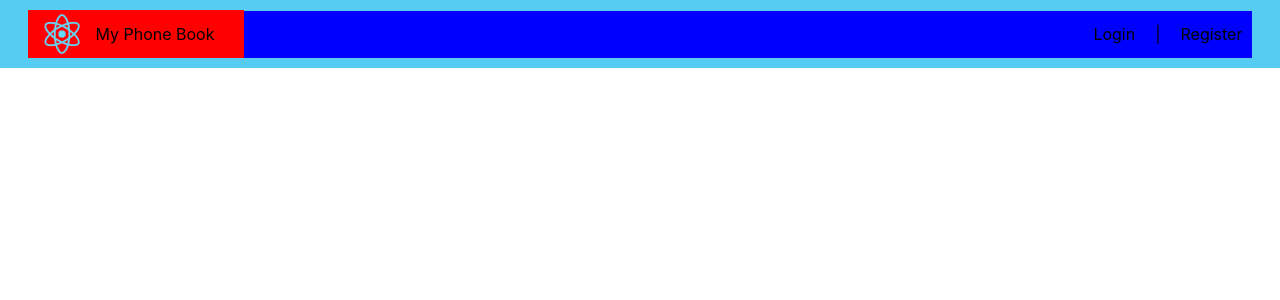
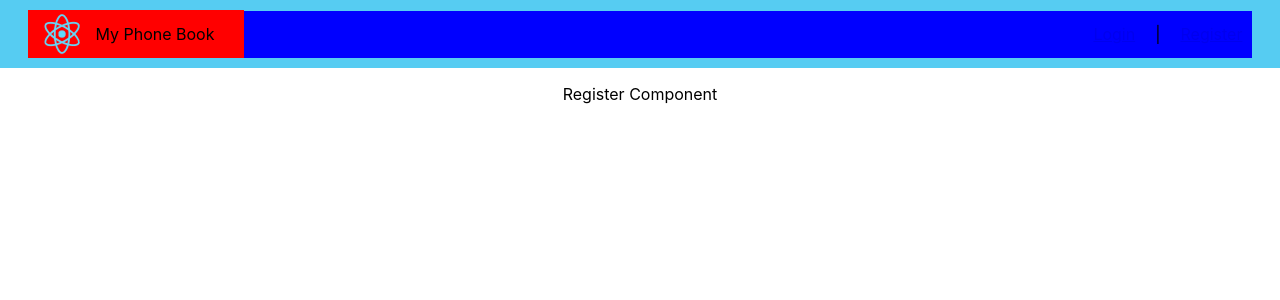
Before and after one commit to arasico/phonebook-ui-react, a React (Create React App) app: page /register in a window 1280 px wide. Shown: the top 300 px of the page. Built offline with nearby package versions, Linux system fonts and the light colour scheme.

Commit message:
register and login component created

```diff
--- a/src/App.js
+++ b/src/App.js
@@ -1,14 +1,24 @@
 import React, { Component } from 'react';
-import logo from './logo.svg';
+import { BrowserRouter as Router, Switch, Route } from 'react-router-dom';
 import './App.css';
+
 import Header from './components/header/Header';
+import Login from './container/auth/Login';
+import Register from './container/auth/Register';
 
 class App extends Component {
   render() {
     return (
-      <div className="App">
-        <Header />
-      </div>
+      <Router>
+          <div className="App">
+            <Header />
+            <Switch>
+                  <Route exact path="/login" component={Login} />
+                  <Route path="/register" component={Register} />
+            </Switch>
+
+          </div>
+      </Router>
     );
   }
 }
--- a/src/components/header/Header.js
+++ b/src/components/header/Header.js
@@ -19,13 +19,13 @@ class Header extends Component {
                 <div className="menu-container">
                     <ul className="ulLink">
                             <li className="nav-link-li">
-                                <a className="navLink ">  Login </a>
+                                <NavLink to="/login" className="navLink ">  Login </NavLink>
                             </li>
                             <li className="nav-link-li" >
                                 <span>|</span>
                             </li>
                             <li className="nav-link-li" >
-                                <a className="navLink " >  Register </a>
+                                <NavLink to="/register" className="navLink " >  Register </NavLink>
                             </li>
                         </ul>
                 </div>
--- /dev/null
+++ b/src/container/auth/Login.js
@@ -0,0 +1,19 @@
+import React, { Component} from 'react';
+
+
+
+class LoginComponent extends Component {
+    constructor(props) {
+        super(props);
+        this.state = {  }
+    }
+    render() {
+        return (
+            <div>
+                <p>Login Component</p>
+            </div>
+         );
+    }
+}
+
+export default LoginComponent;
--- /dev/null
+++ b/src/container/auth/Register.js
@@ -0,0 +1,19 @@
+import React, { Component} from 'react';
+
+
+
+class RegisterComponent extends Component {
+    constructor(props) {
+        super(props);
+        this.state = {  }
+    }
+    render() {
+        return (
+            <div>
+                <p>Register Component</p>
+            </div>
+         );
+    }
+}
+
+export default RegisterComponent;
```
